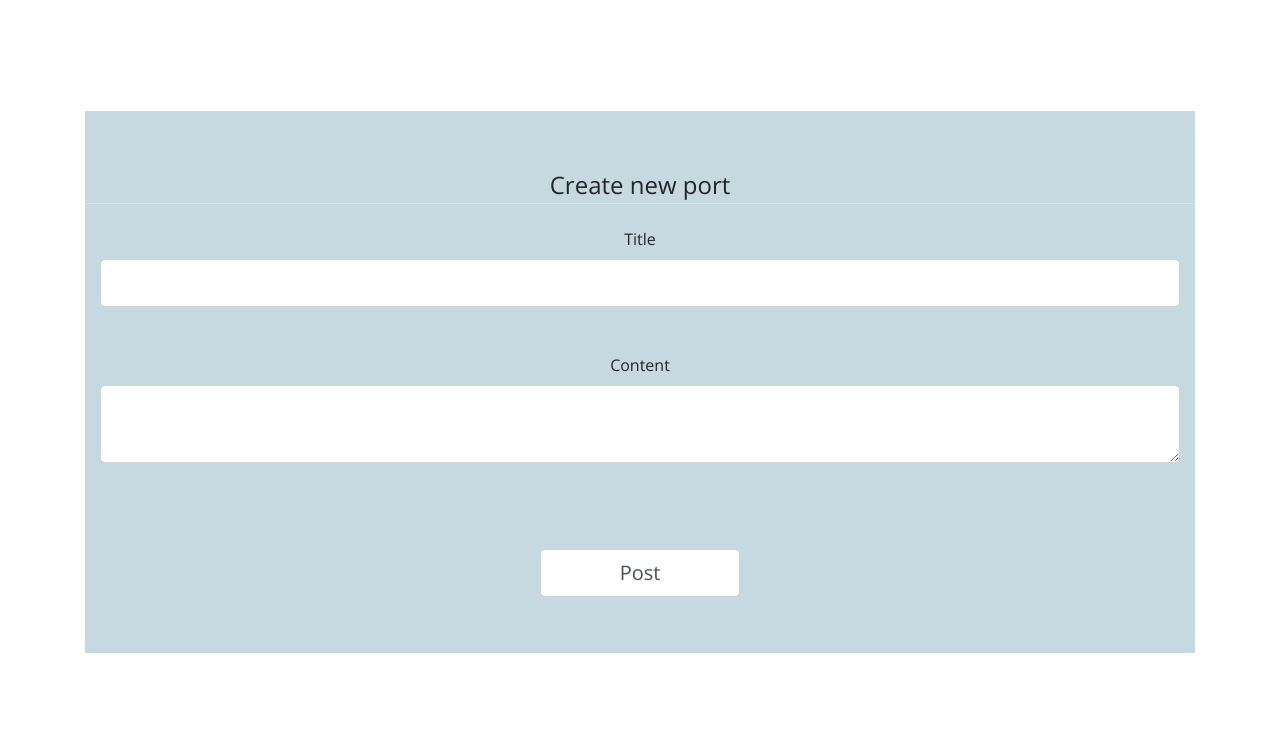
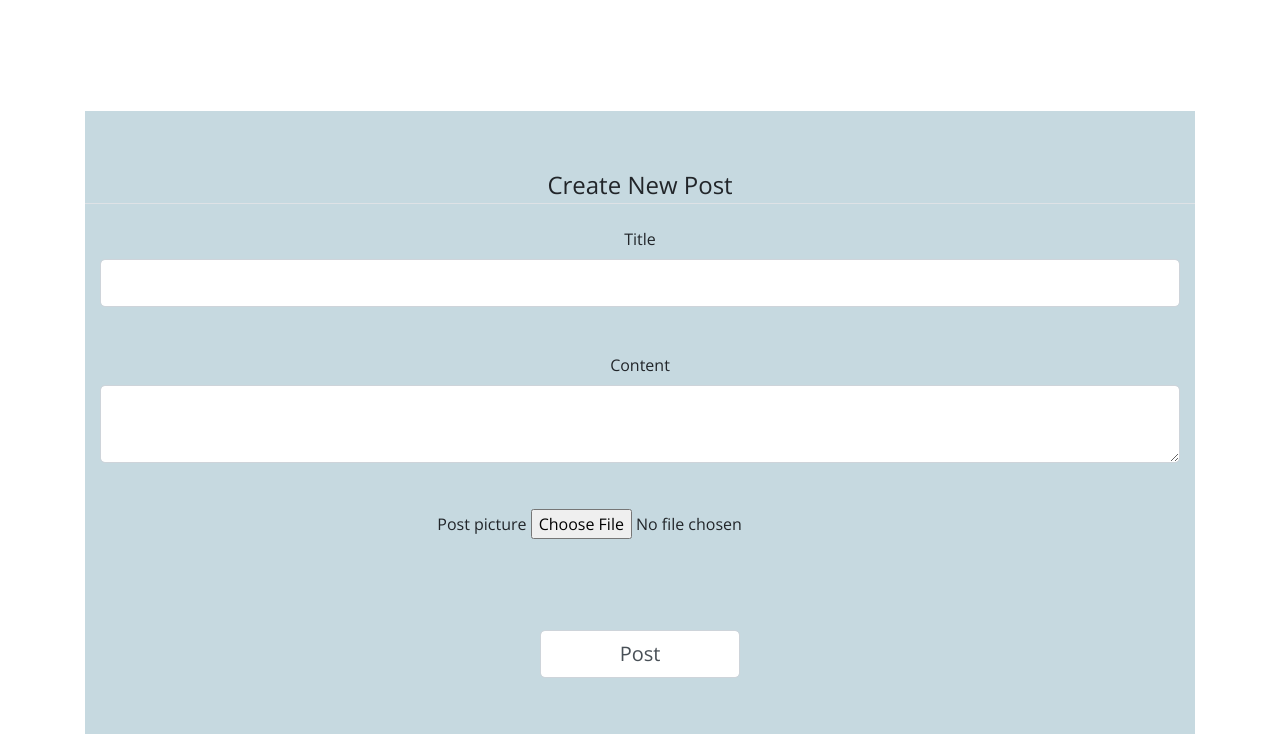
Before and after one commit to Jasmanji/Group5_Space4Less, a Flask app: page /post in a window 1280 px wide. Shown: the part 50-800 px from the top of the page. Run offline with Flask 2, Linux system fonts and the light colour scheme; a user stored in the database is signed in; some libraries are stand-ins or nearby versions.

Commit message:
updates to post
can now upload images

```diff
--- a/app/__init__.py
+++ b/app/__init__.py
@@ -20,7 +20,6 @@ db = SQLAlchemy()
 login = LoginManager()
 
 
-
 # we then initialise the application:
 # config_class ->> under this variable we need to input the DevConfig
 #                  we made in our configuration file.
@@ -41,7 +40,7 @@ def create_app(config_class=DevConfig):
     # for demonstration purposes:
     # from app.populate import populate_db
     from app.models import User, Post
-    #user_manager = UserManager(app, db, User)
+    # user_manager = UserManager(app, db, User)
     # creating columns and populating database
     with app.app_context():
         db.create_all()  # creates table structure for each imported user
@@ -49,8 +48,6 @@ def create_app(config_class=DevConfig):
 
     # somehow i need to initialise the UserManager (which needs 3 inputs- app, db and User
 
-
-
     from app.main.routes import bp_main
     app.register_blueprint(bp_main)
 
--- a/app/config.py
+++ b/app/config.py
@@ -21,6 +21,7 @@ class Config(object):
     # choosing path of where database will be and its name
     SQLALCHEMY_DATABASE_URI = 'sqlite:///' + join(CWD, 'spaceless.db')
     UPLOAD_FOLDER = join(CWD, 'static/profile_pictures')
+    POST_UPLOAD = join(CWD, 'static/post_pictures')
     SQLALCHEMY_TRACK_MODIFICATIONS = False
 
 
--- a/app/main/forms.py
+++ b/app/main/forms.py
@@ -4,9 +4,10 @@ from flask_wtf.file import FileField, FileAllowed
 # we need to import all the form fields as-well
 from wtforms import StringField, PasswordField, SubmitField, BooleanField, SelectField, TextAreaField
 from wtforms.validators import DataRequired, Length, Email, EqualTo, ValidationError
+
+
 # from app.models import User
 # creating the class for the sign up form, which will inherit from the class FlaskForm to be representative of our form
-
 
 
 class RegistrationForm(FlaskForm):
@@ -104,18 +105,23 @@ class UpdateAccountForm(FlaskForm):
                         )
 
     # for adding a picture
-    picture= FileField('Profile picture',
-                       validators=[FileAllowed(['jpg', 'png'])]
+    picture = FileField('Profile picture',
+                        validators=[FileAllowed(['jpg', 'png'])]
 
-    )
+                        )
 
     # we also need a submit button to send the information
     submit = SubmitField('Update')
 
 
 class PostForm(FlaskForm):
-    title=StringField('Title',
-                      validators=[DataRequired()])
-    content= TextAreaField('Content',
-                      validators=[DataRequired()])
-    submit=SubmitField('Post')
+    title = StringField('Title',
+                        validators=[DataRequired()])
+    content = TextAreaField('Content',
+                            validators=[DataRequired()])
+    # location = TextAreaField('location', validators=[DataRequired()])
+    # space_size = StringField('space_size', validators=[DataRequired()])
+    picture_for_posts = FileField('Post picture',
+                                  validators=[FileAllowed(['jpg', 'png'])]
+                                  )
+    submit = SubmitField('Post')
--- a/app/main/routes.py
+++ b/app/main/routes.py
@@ -8,7 +8,6 @@ from app import db
 from app.main.forms import LoginForm, RegistrationForm, UpdateAccountForm, PostForm
 from app.models import User, Post
 from flask_login import current_user, login_user, logout_user, login_required
-
 
 # we create an instance of blueprint as main
 bp_main = Blueprint('main', __name__)
@@ -35,7 +34,7 @@ bp_main = Blueprint('main', __name__)
 @bp_main.route('/')
 @bp_main.route('/home')
 def home_page():
-    posts=Post.query.all()
+    posts = Post.query.all()
     return render_template('home.html', title='Home Page', posts=posts)
 
 
@@ -50,10 +49,9 @@ def signup():
                     first_name=form_signup.firstname.data,
                     last_name=form_signup.surname.data,
                     email=form_signup.email.data,
-                    roles = form_signup.role.data)
+                    roles=form_signup.role.data)
         user.set_password(form_signup.password.data)
         # adding the role of the user- property_owner or renter
-
 
         db.session.add(user)
         db.session.commit()
@@ -109,19 +107,38 @@ def logout():
     return redirect(url_for('main.home_page'))
 
 
+def saving_pictures_post(post_picture):
+    hide_name = secrets.token_hex(6)
+    _, f_extension = os.path.splitext(post_picture.filename)
+    post_image = hide_name + f_extension
+    config = current_app.config
+    post_path = os.path.join(config['POST_UPLOAD'], post_image)
+    post_picture.save(post_path)
+    return post_image
+
+
 @bp_main.route('/post', methods=['GET', 'POST'])
 @login_required
 def post():
-    form_post=PostForm()
+    form_post = PostForm()
     if form_post.validate_on_submit():
-        post = Post(title=form_post.title.data, content=form_post.content.data, author=current_user)
-        db.session.add(post)
-        db.session.commit()
+        if form_post.picture_for_posts.data:
+            file = request.files['picture_for_posts']
+            print('1')
+            pic = saving_pictures_post(file)
+            form_post.picture_for_posts = pic
+            post = Post(title=form_post.title.data, content=form_post.content.data,
+                        image=form_post.picture_for_posts,
+                        author=current_user)
+            db.session.add(post)
+            db.session.commit()
         flash('you have successfully posted your property!!', 'success')
         return redirect(url_for('main.home_page'))
-    return render_template('post.html', title='Post', form=form_post)
+    image = url_for('static', filename='post_pictures/' + str(form_post.picture_for_posts))
+    return render_template('post.html', title='Post', content='content', image=image, form=form_post)
 
-
+# image = image
+# image=form_post.picture,
 @bp_main.route('/book')
 @login_required
 def book():
--- a/app/models.py
+++ b/app/models.py
@@ -11,7 +11,6 @@ from flask_login import UserMixin
 @login.user_loader
 def load_user(user_id):
     return User.query.get(int(user_id))
-
 
 
 # # Define the classes and tables
@@ -29,7 +28,6 @@ class User(db.Model, UserMixin):
     roles = db.Column(db.String(20))
 
     posts = db.relationship('Post', backref='author', lazy=True)
-
 
     def get_id(self):
         return (self.user_id)
@@ -52,7 +50,9 @@ class Post(db.Model):
     post_id = db.Column(db.Integer, primary_key=True)
     title = db.Column(db.String(30), nullable=False)
     date_posted = db.Column(db.DateTime, nullable=False, default=datetime.utcnow)
-    image = db.Column(db.String(20), nullable=False, default='default.jpg')
+    image = db.Column(db.String(30), nullable=False, default='default.png')
+    # location = db.Column(db.String(50), nullable=False)
+    # space_size = db.Column(?) nullable=True
     content = db.Column(db.String(30), nullable=False)
     user_id = db.Column(db.Integer, ForeignKey('user.user_id'), nullable=False)
 
--- a/app/templates/post.html
+++ b/app/templates/post.html
@@ -2,10 +2,10 @@
 
 {% block content %}
     <div class="content-section">
-        <form method="POST" novalidate>
+        <form method="POST" novalidate enctype="multipart/form-data">
             {{ form.hidden_tag() }} <!-- we add a CSRF token for protection against furgery attacks -->
             <fieldset class="form-design">
-                <legend class="border-bottom"> Create new port </legend>
+                <legend class="border-bottom"> Create New Post </legend>
 
 
                 <div class="form-group">
@@ -15,6 +15,10 @@
                 <div class="form-group">
                     {{ form.content.label(class="form-control-label") }}
                     {{ form.content(class="form-control form-control-lg") }}
+                </div>
+                <div class="form-group">
+                    {{ form.picture_for_posts.label() }}
+                    {{ form.picture_for_posts(class="form-coltrol-file") }}
                 </div>
 
                 <div class="attempt">
```
Also changed, not shown: app/spaceless.db (added), app/static/post_pictures/49dd4cb4e240.png (added), app/static/post_pictures/default-profile.png (added).
